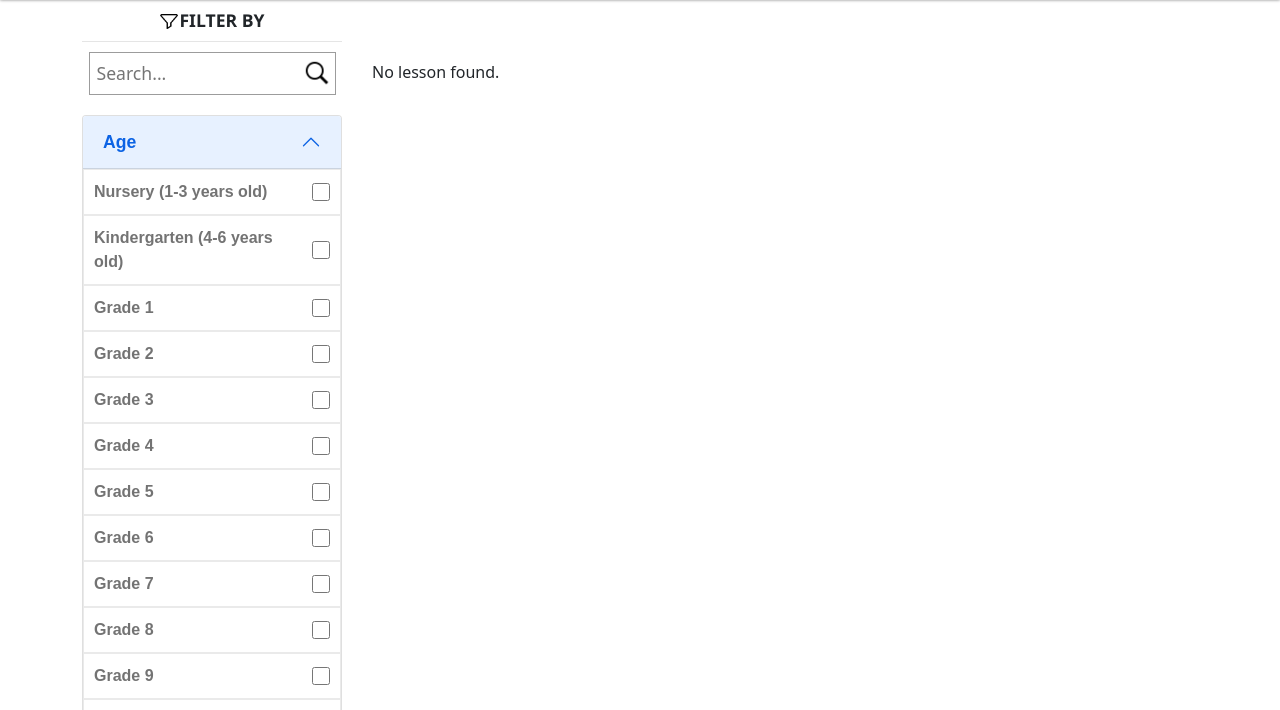
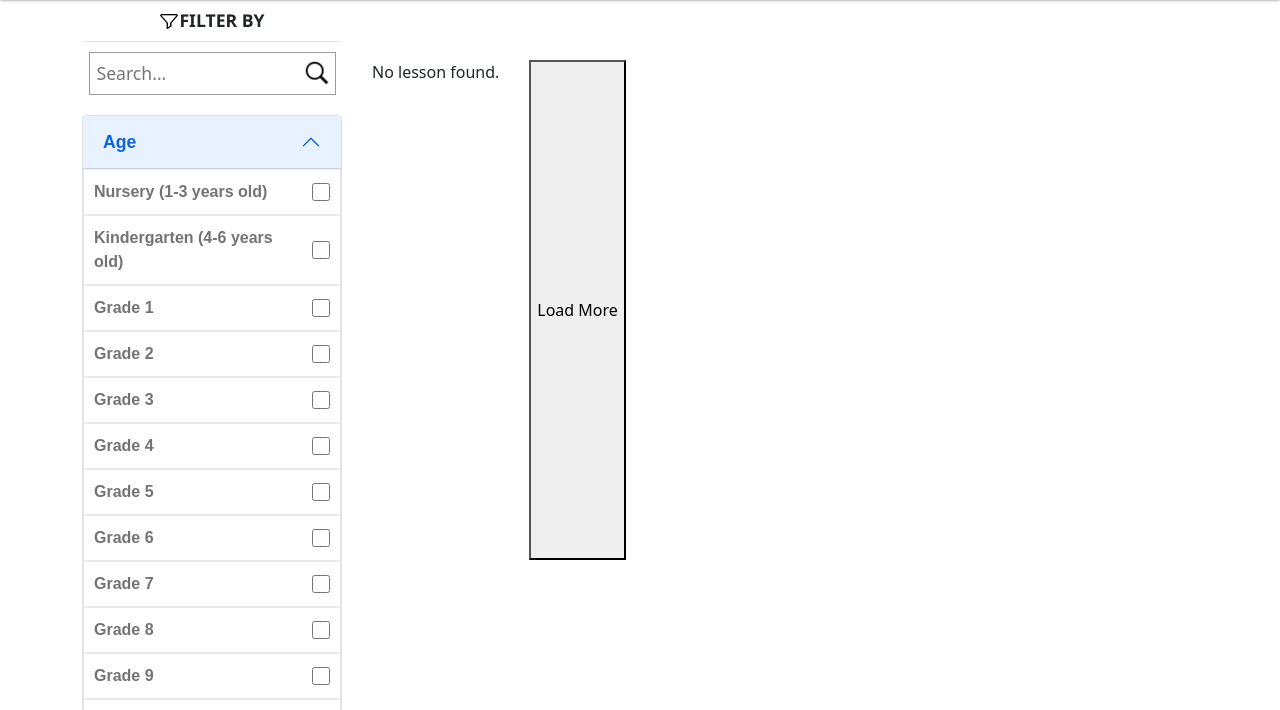
Before and after one commit to wesclaw/teacherstactics, a PHP site: page /lessonPlans.php in a window 1280 px wide. Shown: the part 90-800 px from the top of the page. Run offline with PHP 8.4, Linux system fonts and the light colour scheme; data that the repository does not hold is empty.

Commit message:
Update lessonPlans.php

```diff
--- a/lessonPlans.php
+++ b/lessonPlans.php
@@ -18,6 +18,7 @@
   <?php include("includes/navbar.html") ?>
 
   <?php
+
   $sql = "SELECT Id, Title, Description, CoverImage, Level FROM full_preschool_lesson_plans";
   $result = mysqli_query($conn, $sql);
   $resultCheck = mysqli_num_rows($result);
@@ -46,7 +47,11 @@
             echo '<p>No lesson found.</p>';
         }
         mysqli_close($conn);
+
+
         ?>
+
+        <button>Load More</button>
     </div>
 </div>
 
@@ -56,8 +61,5 @@
 
   <script src="https://cdn.jsdelivr.net/npm/bootstrap@5.0.2/dist/js/bootstrap.bundle.min.js" integrity="sha384-MrcW6ZMFYlzcLA8Nl+NtUVF0sA7MsXsP1UyJoMp4YLEuNSfAP+JcXn/tWtIaxVXM" crossorigin="anonymous"></script>
 
-
-
-
   </body>
 </html>
```
